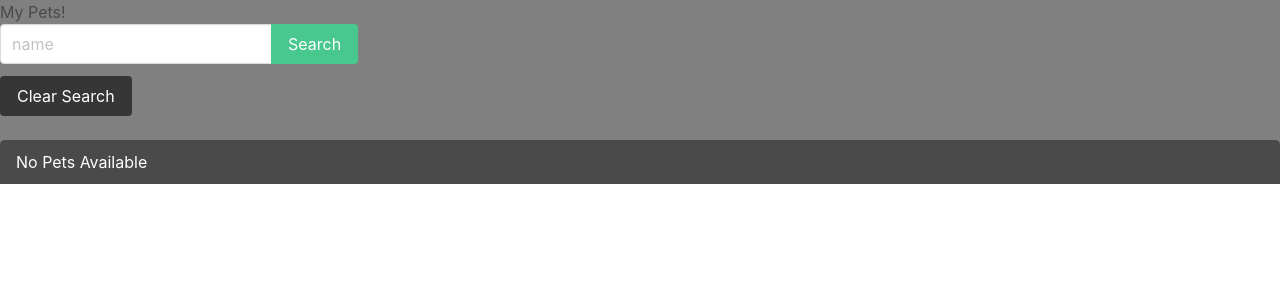
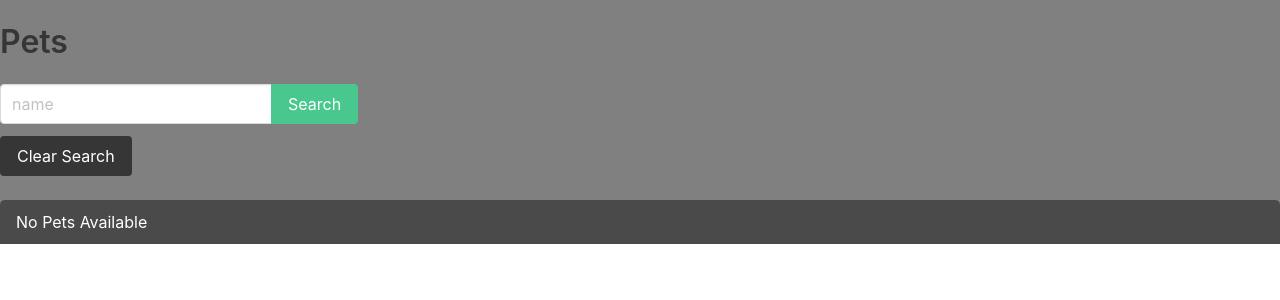
Before and after one commit to AddyRdz/MyPetPro, a Django app: page /pet/ in a window 1280 px wide. Shown: the part 56-356 px from the top of the page. Run offline with Django 4.2, Linux system fonts and the light colour scheme; the visitor is signed in with stand-in values (Sample User, id 1); data that the repository does not hold is empty.

```diff
--- a/main_app/static/styles/main.css
+++ b/main_app/static/styles/main.css
@@ -2,14 +2,35 @@ body{
     background-color: grey;
 }
 
-/* .detail__img {
-    position: absolute;
+/* img {
     width: 100%;
     height: 500px;
+    object-fit: cover;
+    object-position: top;
   } */
 
-.img{
+/* .container {
+    padding: 40px;
+    padding-right: 0;
+} */
+
+.gallery {
+    display: grid;
+    grid-template-columns: repeat(auto-fit, minmax(280px, 1fr));
+    justify-content: center;
+    gap: 40px;
+  }
+
+
+/* .detail__name {
     position: absolute;
-    width: 100%;
-    height: 500px;
-}
+    z-index: 5;
+    top: 400px;
+} */
+
+/* .gallery {
+
+
+    column-gap: 10px;
+    row-gap: 15px;
+  } */
--- a/main_app/templates/home.html
+++ b/main_app/templates/home.html
@@ -1,8 +1,5 @@
 {%extends 'base.html'%}
 {% block content %}
-    <h1>MyPetPro Home!!!
-        <p>Trending Dog News!</p>
-        <p>Notifications!</p>
-
+    <h1>Welcome to MyPetPro!!
     </h1>
 {% endblock %}
--- a/main_app/templates/pet_detail.html
+++ b/main_app/templates/pet_detail.html
@@ -49,7 +49,7 @@
     </div>
 
 
-<div><a href="{% url 'health_create' pet.pk pet.pets.pk %}">Add Health Info</a></div>
+<!-- <div><a href="{% url 'health_create' pet.pk pet.pets.pk %}">Add Health Info</a></div> -->
 <!-- <div><a href="{% url 'pet_list' %}">Back to Pets Page</a></div> -->
 
 
--- a/main_app/templates/pet_list.html
+++ b/main_app/templates/pet_list.html
@@ -2,7 +2,7 @@
 
 {% block content %}
 
-<h1>My Pets!</h1>
+<h1 class="title pt-5">{{ header }}</h1>
 <form class="mb-5" method="get">
     <div class="field has-addons">
       <div class="control">
@@ -18,7 +18,7 @@
   </form>
 <div class="gallery">
 {% for pet in pets %}
-<a href="{% url 'pet_detail' pet.pk%}"><p>{{ pet.name }}</p></a>
+<a href="{% url 'pet_detail' pet.pk%}">
 <div class="card">
     <div class="card-image">
       <figure class="image is-square">
```
